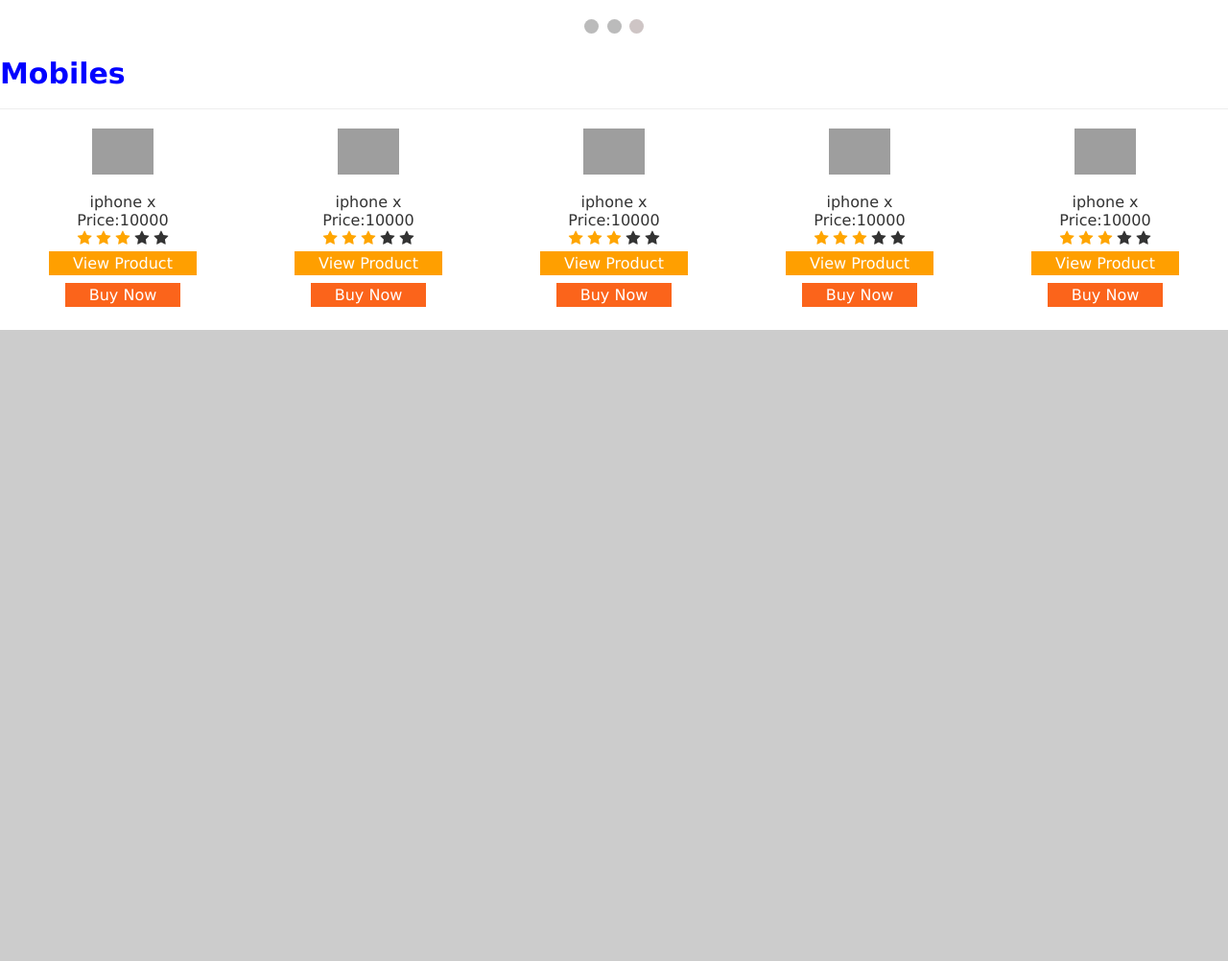
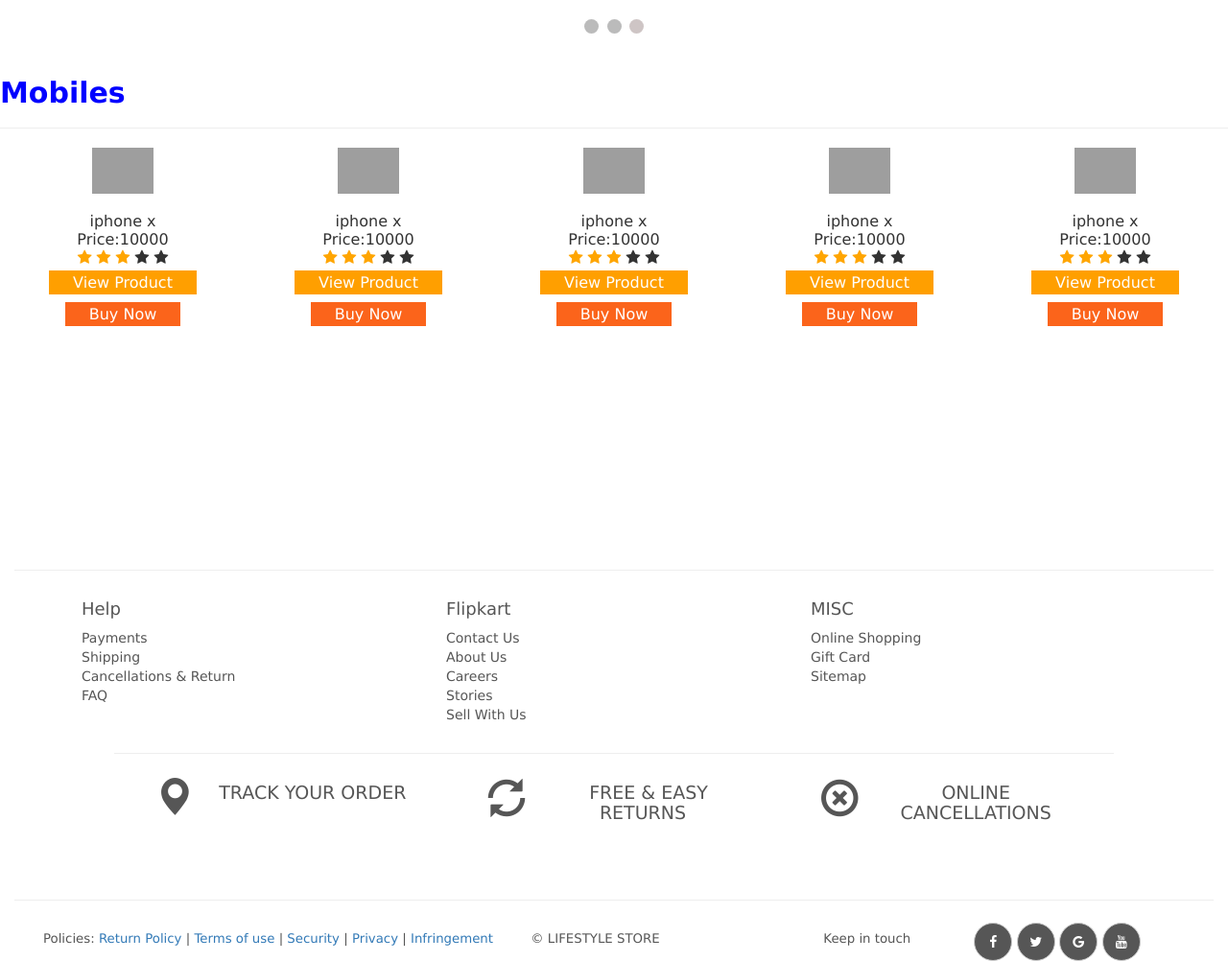
Before and after one commit to ravi1312/webapp, a Flask app: page / in a window 1280 px wide. Shown: the part 500-1502 px from the top of the page at 96% size. Before the commit the page ends 844 px from the top, so only its background shows below. Run offline with Flask 2, Linux system fonts and the light colour scheme; some libraries are stand-ins or nearby versions; grey boxes are pictures that could not be loaded.

Commit message:
Update flipkart.html

```diff
--- a/templates/flipkart.html
+++ b/templates/flipkart.html
@@ -162,6 +162,52 @@
     width: 75%;
     height: 45%;
 }
+footer{
+  position:relative;
+  top:15em;
+  color:#565656;
+  width:100%;
+  margin-bottom:10px;
+}
+footer .container .col-sm-4 ul li a{
+  color:#565656;
+}
+footer .container .col-sm-4 ul li a:hover{
+  text-decoration:none;
+}
+
+footer .container-fluid span{
+  font-size:30px;
+  position:absolute;
+  top:25%;
+  left:12%;
+}
+footer .container-fluid h3{
+  font-size:20px;
+  margin-left:30px;
+}
+
+footer .contact button{
+  background-color:#565656;
+  color:#fff;
+}
+@media (min-width:863px){
+  footer .container-fluid span{
+  font-size:40px;
+  position:absolute;
+  top:10%;
+
+}
+footer .container-fluid h3{
+ font-size:1.9rem;
+
+  width:70%;
+  position:relative;
+  left:15%;
+  top:-10px;
+}
+}
+
 
 </style>
 </head>
@@ -325,6 +371,7 @@
     }
     </script>
 </div>
+<br>
     <div class="table">
       <table border="0" width="100%">
         <tr>
@@ -389,5 +436,99 @@
       </table>
   </div>
 
+  <!-- FOOTER -->
+
+  <footer class="page-footer container-fluid col-sm-12">
+  <hr>
+  <div class="container">
+  <div class="col-sm-4">
+  <h4>Help</h4>
+  <ul class="list-unstyled quick-links">
+  <li><a href="">Payments</a></li>
+
+  <li><a href="">Shipping</a></li>
+
+  <li><a href="">Cancellations & Return</a></li>
+
+  <li><a href="">FAQ</a></li>
+
+  </ul>
+  </div>
+
+  <div class="col-sm-4">
+  <h4>Flipkart</h4>
+  <ul class="list-unstyled quick-links">
+  <li><a href="">Contact Us</a></li>
+
+  <li><a href="">About Us</a></li>
+  <li><a href="">Careers</a></li>
+  <li><a href="">Stories</a></li>
+  <li><a href="">Sell With Us</a></li>
+  </ul>
+  </div>
+
+  <div class="col-sm-4">
+  <h4>MISC</h4>
+  <ul class="list-unstyled quick-links">
+  <li><a href="">Online Shopping</a></li>
+  <li><a href="">Gift Card</a></li>
+  <li><a href=""></a></li>Sitemap
+  </ul>
+  </div>
+
+  </div>
+
+  <div class="container-fluid col-lg-10 col-lg-offset-1">
+  <div class="row">
+  <hr>
+  <div class="col-sm-4">
+  <span class="glyphicon glyphicon-map-marker"></span>
+  <h3 class="text-center">&nbsp;TRACK YOUR ORDER</h3>
+  </div>
+
+  <div class="col-sm-4">
+  <span class="glyphicon glyphicon-refresh"></span>
+  <h3 class="text-center">&nbsp;&nbsp;FREE & EASY RETURNS</h3>
+
+  </div>
+
+  <div class="col-sm-4">
+  <span class="glyphicon glyphicon-remove-circle"></span>
+  <h3 class="text-center">ONLINE CANCELLATIONS</h3>
+  </div>
+  </div>
+  </div>
+  <br>
+  <!--/div>
+  </div-->
+  <div class="container-fluid" style="position:relative;top:6em;margin-bottom:20px;">
+
+  <div class="col-sm-5">
+
+  <h5 style="font-size:0.95em;">Policies: <a href=""  style="text-decoration:none;"> Return Policy </a>|<a href=""  style="text-decoration:none;"> Terms of use </a>|<a href=""  style="text-decoration:none;"> Security </a>|<a href=""  style="text-decoration:none;"> Privacy </a>|<a href=""  style="text-decoration:none;"> Infringement</a></h5>
+
+  </div>
+
+  <div class="col-sm-3">
+  <h5 style="font-size:0.95em;">&copy; LIFESTYLE STORE</h5>
+  </div>
+
+  <div class="col-sm-4 row contact">
+  <h5 class="col-sm-5" style="font-size:0.95em;">Keep in touch</h5>
+  <div class="col-sm-7">
+  <button class="btn btn-default" style="border-radius:50%;width:40px;height:40px;"><i class="fa fa-facebook-f"></i></button>
+
+  <button class="btn btn-default" style="border-radius:50%;width:40px;height:40px;"><i class="fa fa-twitter"></i></button>
+
+  <button class="btn btn-default" style="border-radius:50%;width:40px;height:40px;"><i class="fa fa-google"></i></button>
+
+  <button class="btn btn-default" style="border-radius:50%;width:40px;height:40px;"><i class="fa fa-youtube"></i></button>
+  </div>
+  </div>
+
+  </div>
+  <hr>
+  </footer>
+
 </body>
 </html>
```
